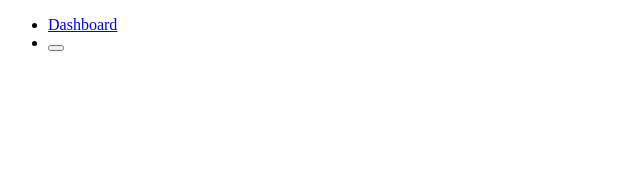
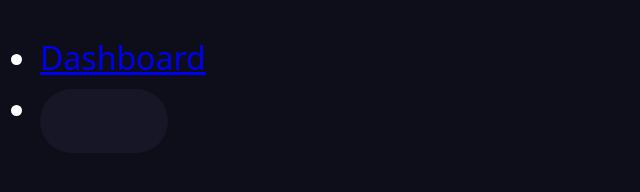
Before and after one commit to Annie-Huang/popover-anchor-positioning, a website: page index.html in a window 1280 px wide. Shown: the whole page, without its empty margins (0-640 px from the left). Drawn offline with Linux system fonts and the light colour scheme.

Commit message:
Add the general styling in the css file

```diff
--- a/index.html
+++ b/index.html
@@ -8,6 +8,7 @@
     />
     <meta http-equiv="X-UA-Compatible" content="ie=edge" />
     <title>Document</title>
+    <link rel="stylesheet" href="style.css" />
   </head>
   <body>
     <nav class="primary-nav">
--- /dev/null
+++ b/style.css
@@ -0,0 +1,120 @@
+@layer general-styling {
+  :root {
+    --clr-surface-1: hsl(240, 29%, 8%);
+    --clr-surface-2: hsl(240, 29%, 12%);
+    --clr-surface-3: hsl(240, 29%, 16%);
+    /* BUTTONS */
+    --btn-border-radius: 0.25rem;
+
+    --btn-default-surface: var(--clr-surface-2);
+    --btn-default-text: var(--clr-text-2);
+    --btn-default-surface-hover: var(--clr-surface-3);
+  }
+
+  *,
+  *::before,
+  *::after {
+    box-sizing: border-box;
+  }
+
+  html {
+    font-family: system-ui, sans-serif;
+    line-height: 1.6;
+  }
+
+  body {
+    margin: 0;
+    background-color: var(--clr-surface-1);
+    color: white;
+    min-height: 100dvh;
+
+    font-size: 1rem;
+  }
+
+  h1,
+  h2,
+  h3,
+  h4,
+  p,
+  figure,
+  blockquote,
+  dl,
+  dd {
+    margin-block-end: 0;
+  }
+
+  h1,
+  h2,
+  h3,
+  h4 {
+    text-wrap: balance;
+  }
+
+  h1,
+  h2,
+  h3,
+  h4,
+  button,
+  input,
+  label {
+    line-height: 1.1;
+  }
+
+  h1 {
+    font-size: 1rem;
+    text-align: center;
+    margin-block-start: 2rem;
+  }
+
+  img,
+  picture {
+    max-width: 100%;
+    display: block;
+  }
+
+  input,
+  button,
+  textarea,
+  select {
+    font-family: inherit;
+    font-size: inherit;
+  }
+
+  .visually-hidden {
+    clip: rect(0 0 0 0);
+    clip-path: inset(50%);
+    height: 1px;
+    overflow: hidden;
+    position: absolute;
+    white-space: nowrap;
+    width: 1px;
+  }
+
+  :is(button, .button) {
+    display: inline-flex;
+    cursor: pointer;
+    text-decoration: none;
+    padding: 1rem 2rem;
+    font-weight: 500;
+    background-color: var(--btn-surface, var(--btn-default-surface));
+    color: white;
+    border: 0;
+    border-radius: 1rem;
+    transition: scale 0.125s;
+  }
+
+  :is(button, .button):is(:hover, :focus-visible) {
+    background-color: var(
+      --btn-surface-hover,
+      var(--btn-default-surface-hover)
+    );
+  }
+
+  :is(button, .button):active {
+    scale: 0.95;
+  }
+
+  html {
+    font-size: 2rem;
+  }
+}
```
